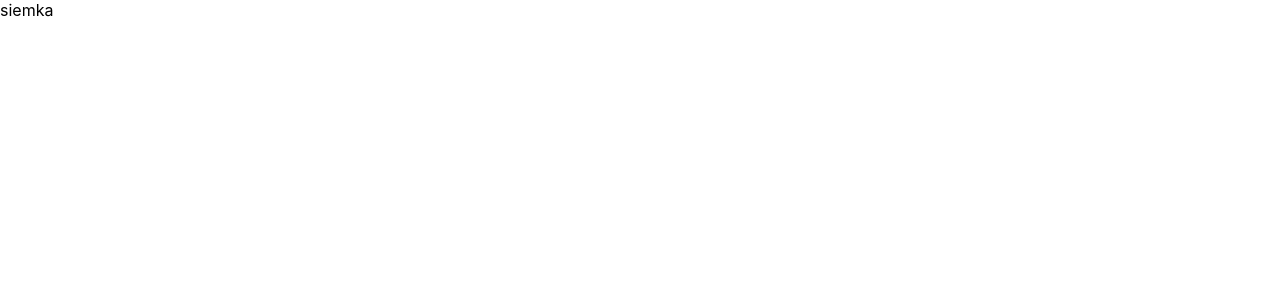
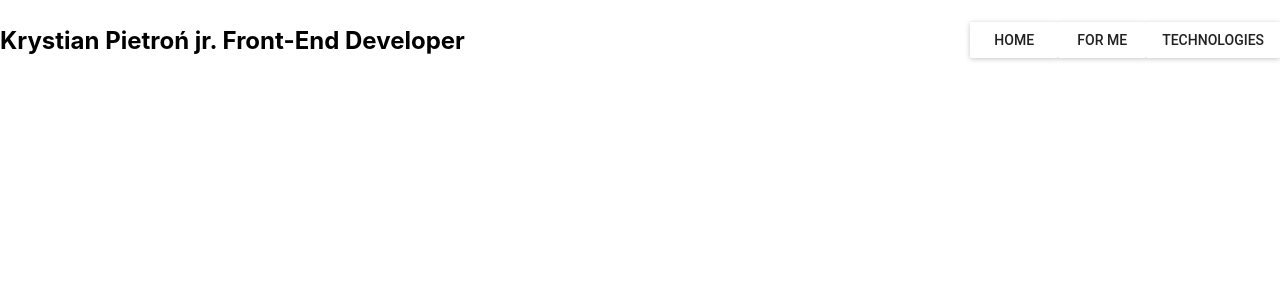
Before and after one commit to KrystianPietron/for-me, a React (Create React App) app: page / in a window 1280 px wide. Shown: the top 300 px of the page. Built offline with nearby package versions, Linux system fonts and the light colour scheme.

Commit message:
add AppBar from App

```diff
--- a/src/App.js
+++ b/src/App.js
@@ -1,10 +1,11 @@
-import React, { Component } from 'react';
+import React, { Component } from 'react'
+import AppBar from './Components/AppBar'
 
 class App extends Component {
   render() {
     return (
       <div className="App">
-        siemka
+        <AppBar />
       </div>
     );
   }
--- /dev/null
+++ b/src/Components/AppBar/AppBar.js
@@ -0,0 +1,49 @@
+import React from 'react'
+import Button from '../../elements/Button'
+const style = {
+    divStyle: {
+        display: 'flex',
+        flexDirection: 'row',
+        height: '80px',
+        justifyContent: 'space-between'
+    },
+    divText: {
+        display: 'flex',
+        flexDirection: 'row',
+        alignItems: 'center'
+    },
+    divButton: {
+        display: 'flex',
+        flexDirection: 'row',
+        alignItems: 'center',
+        justifyContent: 'flex-end'
+    },
+    buttonStyle: {
+
+    }
+}
+
+const AppBar = props => (
+    <div
+        style={style.divStyle}>
+        <div
+            style={style.divText}
+        >
+            <h2>Krystian Pietroń jr. Front-End Developer</h2>
+        </div>
+        <div
+            style={style.divButton}
+        >
+            <Button
+                label='HOME'
+            />
+            <Button
+                label='For ME'
+            />
+            <Button
+                label='technologies'
+            />
+        </div>
+    </div>
+)
+export default AppBar
--- /dev/null
+++ b/src/Components/AppBar/index.js
@@ -0,0 +1 @@
+export { default } from './AppBar'
--- /dev/null
+++ b/src/State/new.js
@@ -0,0 +1,11 @@
+const INITIAL_STATE = {
+
+}
+
+export default (state = INITIAL_STATE, action) => {
+    switch (action.type) {
+
+        default:
+            return state
+    }
+}
--- a/src/store.js
+++ b/src/store.js
@@ -5,9 +5,10 @@ import {
     applyMiddleware
 } from 'redux'
 import thunk from 'redux-thunk'
+import news from './State/new'
 
 const reducer = combineReducers({
-
+    news
 })
 
 const composeEnhancers = window.__REDUX_DEVTOOLS_EXTENSION_COMPOSE__ || compose
```
